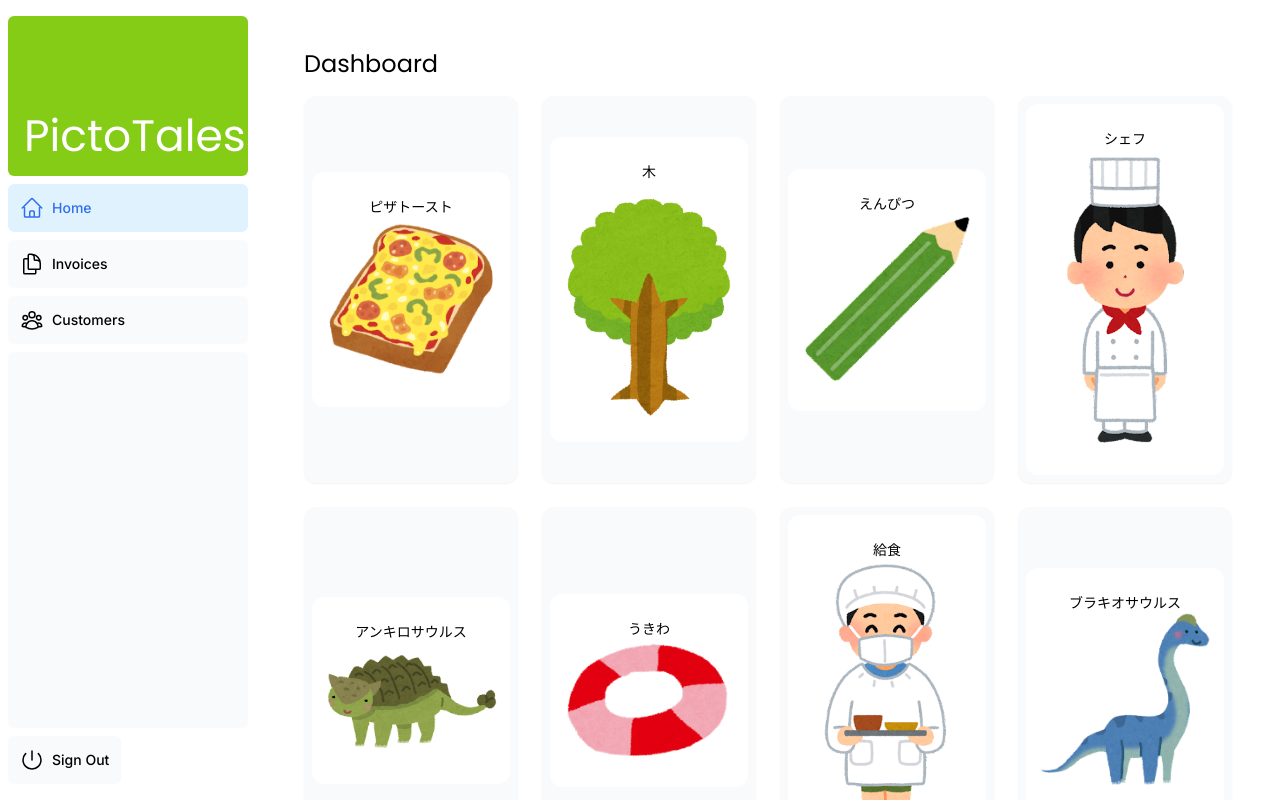
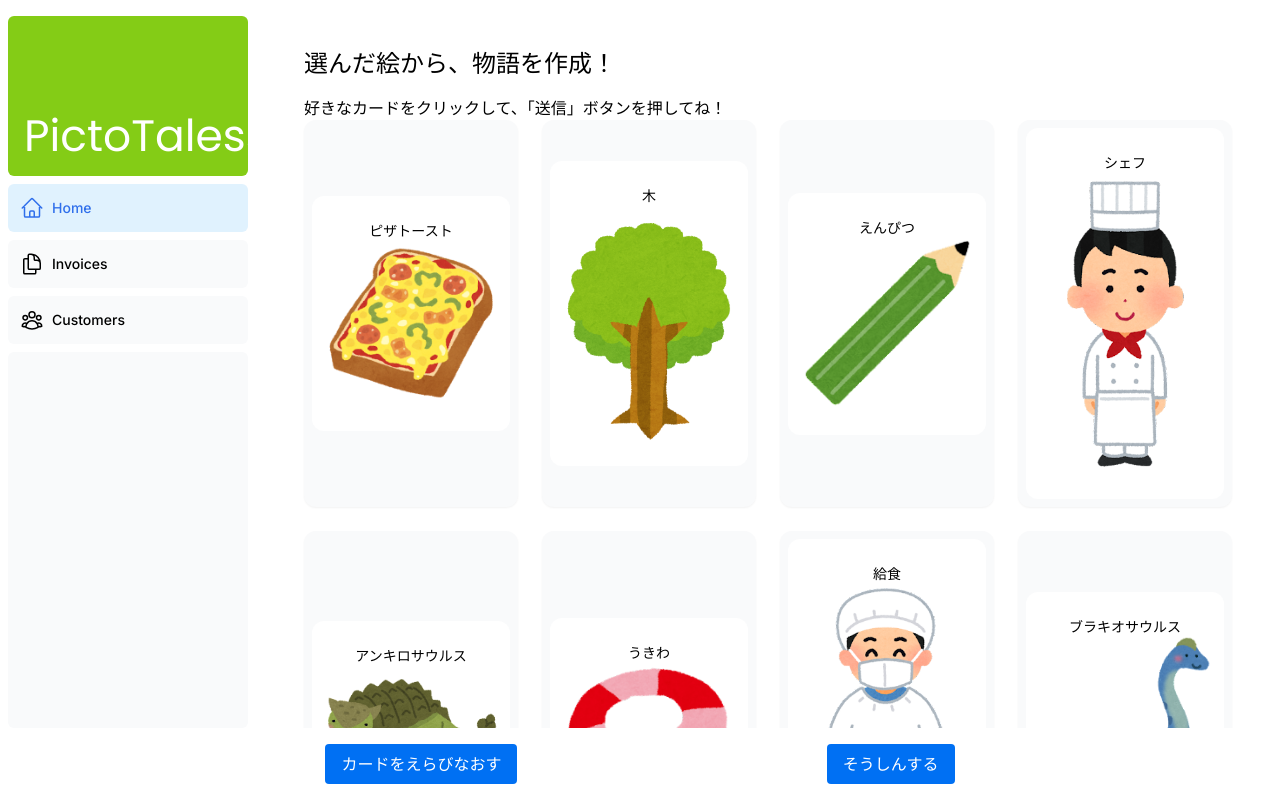
Before and after one commit to saltsiosalt/nextjs-dashboard, a Next.js app: page /dashboard in a window 1280 px wide. Built offline with nearby package versions, Linux system fonts and the light colour scheme; a web font is replaced by a local one.

Commit message:
送信ボタンと送信後の画面を作成

```diff
--- a/app/dashboard/(overview)/page.tsx
+++ b/app/dashboard/(overview)/page.tsx
@@ -1,56 +1,20 @@
-// import { Card } from '@/app/ui/dashboard/cards';
 import CardWrapper from '@/app/ui/dashboard/cards';
-// import RevenueChart from '@/app/ui/dashboard/revenue-chart';
-// import LatestInvoices from '@/app/ui/dashboard/latest-invoices';
-import { lusitana } from '@/app/ui/fonts';
 import { poppinss } from '@/app/ui/fonts';
-// import { fetchRevenue, fetchLatestInvoices,fetchCardData } from '@/app/lib/data';
-// import { fetchLatestInvoices, fetchCardData } from '@/app/lib/data';
 import { Suspense } from 'react';
-import {
-  // RevenueChartSkeleton,
-  // LatestInvoicesSkeleton,
-  CardsSkeleton,
-  CardSkeleton,
-} from '@/app/ui/skeletons';
+import { CardSkeleton } from '@/app/ui/skeletons';
 
 export default async function Page() {
-  // const revenue = await fetchRevenue();
-  // const latestInvoices = await fetchLatestInvoices();
-  // const {
-  //   totalPaidInvoices,
-  //   totalPendingInvoices,
-  //   numberOfInvoices,
-  //   numberOfCustomers,
-  // } = await fetchCardData();
   return (
     <main>
       <h1 className={`${poppinss.className} mb-4 text-xl md:text-2xl`}>
-        Dashboard
+        選んだ絵から、物語を作成！
       </h1>
-      <div className="grid gap-6 sm:grid-cols-2 lg:grid-cols-4">
+      <>
         <Suspense fallback={<CardSkeleton />}>
           <CardWrapper />
         </Suspense>
-        {/* <Card title="Collected" value={totalPaidInvoices} type="collected" />
-        <Card title="Pending" value={totalPendingInvoices} type="pending" />
-        <Card title="Total Invoices" value={numberOfInvoices} type="invoices" />
-        <Card
-          title="Total Customers"
-          value={numberOfCustomers}
-          type="customers"
-        /> */}
-      </div>
-      <div className="mt-6 grid grid-cols-1 gap-6 md:grid-cols-4 lg:grid-cols-8">
-        {/* <RevenueChart revenue={revenue}  /> */}
-        {/* <Suspense fallback={<RevenueChartSkeleton />}>
-          <RevenueChart />
-        </Suspense> */}
-        {/* <LatestInvoices latestInvoices={latestInvoices} /> */}
-        {/* <Suspense fallback={<LatestInvoicesSkeleton />}>
-          <LatestInvoices />
-        </Suspense> */}
-      </div>
+      </>
+      <div className="mt-6 grid grid-cols-1 gap-6 md:grid-cols-4 lg:grid-cols-8"></div>
     </main>
   );
 }
--- a/app/ui/dashboard/cards.tsx
+++ b/app/ui/dashboard/cards.tsx
@@ -4,11 +4,6 @@ import Image from 'next/image';
 import { useEffect, useState } from 'react';
 
 export default function CardWrapper() {
-  const primary = {
-    light: '#fff',
-    red: '#ffad66',
-  };
-
   type CardItem = {
     name: string;
     title: string;
@@ -156,19 +151,14 @@ export default function CardWrapper() {
   useEffect(() => {
     setShuffledItems(shuffleArray(cardItem));
   }, []);
-  // const shuffledItems = shuffleArray(cardItem);
 
   // クリックされたカードを識別するための状態管理を設定
-  // const [selectedCardIndex, setSelectedCardIndex] = useState<number | null>(
-  //   null,
-  // );
   type SelectedCard = {
     index: number;
     name: string;
   };
   // 選択されたカードの index と name を保持する
   const [selectedCards, setSelectedCards] = useState<SelectedCard[]>([]);
-  // const [selectedCards, setSelectedCards] = useState<number[]>([]);
 
   // カードがクリックされたときに実行される関数
   // クリックされたカードの index と name を selectedCards 配列に追加または削除します。
@@ -190,10 +180,24 @@ export default function CardWrapper() {
     setSelectedCards([]);
   };
 
+  // 「送信」ボタンを追加し、そのボタンがクリックされたときの処理
+  const [isSubmitted, setIsSubmitted] = useState(false);
+  const handleSubmit = () => {
+    setIsSubmitted(true);
+  };
+
+  const handleReturn = () => {
+    setIsSubmitted(false);
+  };
+
   return (
     <>
+      {/* カードを選択する画面 */}
+      {!isSubmitted && (
+        <>
+          <h2>好きなカードをクリックして、「送信」ボタンを押してね！</h2>
+          <div className="grid gap-6 sm:grid-cols-2 lg:grid-cols-4">
             {shuffledItems.map((item, index) => (
-        // <button key={index} className="rounded-xl bg-gray-50 p-2 shadow-sm" >
               <button
                 className={`rounded-xl p-2 shadow-sm ${
                   selectedCards.some((card) => card.index === index)
@@ -225,12 +229,44 @@ export default function CardWrapper() {
                 </div>
               </button>
             ))}
+          </div>
+          {/* フッター要素 */}
+          <div className="fixed bottom-0 left-0 right-0 bg-white p-4">
+            <div className="flex justify-evenly">
               <button
                 onClick={resetCards}
+                className="rounded bg-blue-500 px-4 py-2 text-white"
+              >
+                カードをえらびなおす
+              </button>
+              <button
+                onClick={handleSubmit}
+                className="rounded bg-blue-500 px-4 py-2 text-white"
+              >
+                そうしんする
+              </button>
+            </div>
+          </div>
+        </>
+      )}
+
+      {/* 送信ボタンクリック後の画面 */}
+      {isSubmitted && (
+        <div>
+          <h2>選択されたカード:</h2>
+          <ul>
+            {selectedCards.map((card) => (
+              <li key={card.index}>{card.name}</li>
+            ))}
+          </ul>
+          <button
+            onClick={handleReturn}
             className="mt-4 rounded bg-blue-500 px-4 py-2 text-white"
           >
-        リセット
+            戻ってカードをえらびなおす
           </button>
+        </div>
+      )}
     </>
   );
 }
```
Lines whose indentation alone changed are shown as unchanged.
